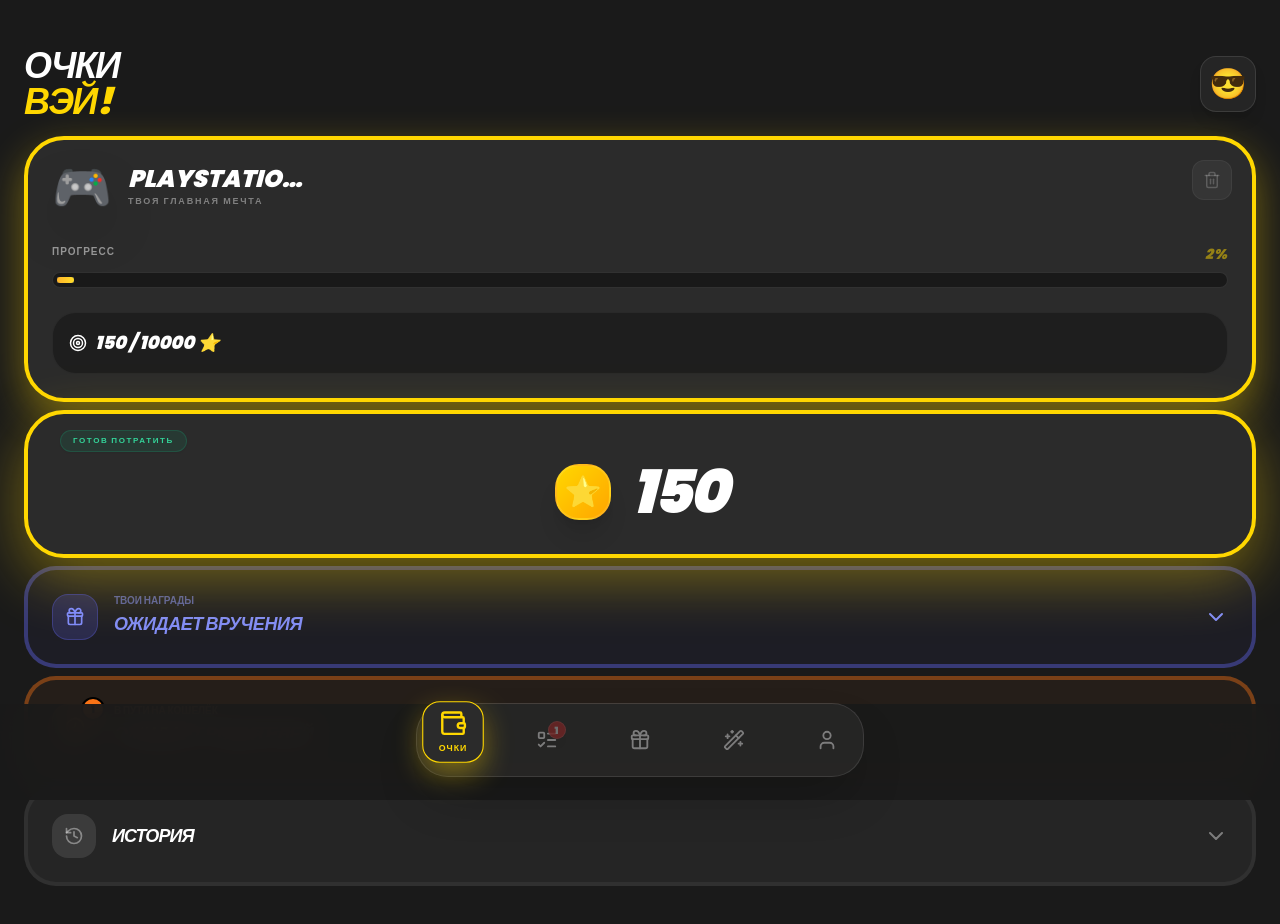
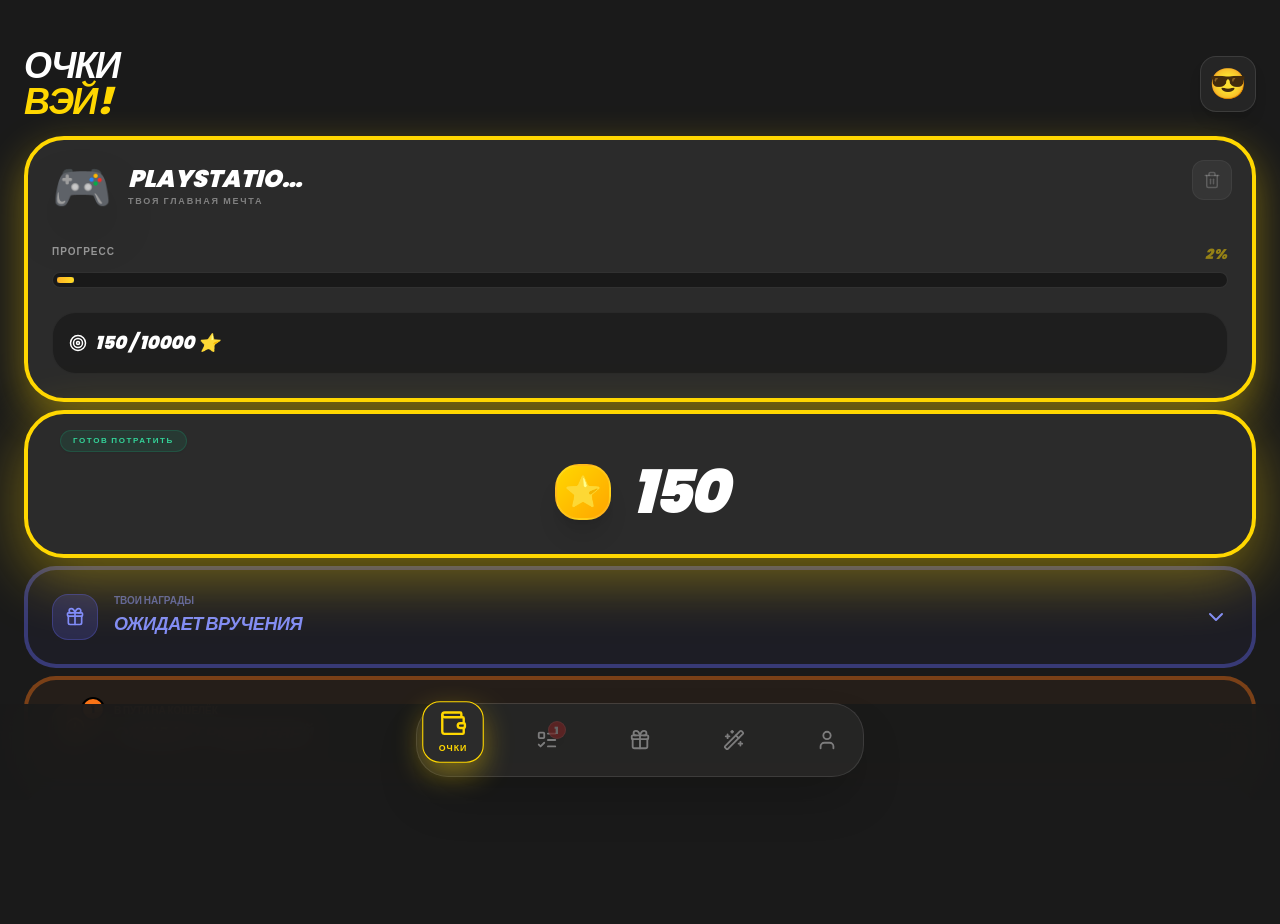
Before and after one commit to StasMaltsev-NM/family-wallet-react-kids, a React (Vite) app: page / in a window 1280 px wide. Shown: the top 924 px of the page. After the commit the page ends 800 px from the top, so only its background shows below. Built offline with nearby package versions, Linux system fonts and the light colour scheme.

Commit message:
backup: before api connect (kids)

```diff
--- a/App.tsx
+++ b/App.tsx
@@ -215,9 +215,9 @@ const App: React.FC = () => {
 
   return (
     <div className="min-h-screen flex flex-col" style={{ backgroundColor: theme.bg, color: theme.text }}>
-      <main className="flex-grow overflow-y-auto">
-        {renderScreen()}
-      </main>
+      <main className="flex-grow scrollArea">
+  {renderScreen()}
+</main>
       <BottomNav
         activeTab={activeTab}
         setActiveTab={setActiveTab}
--- a/index.html
+++ b/index.html
@@ -1,4 +1,13 @@
-
+<style>
+  html, body { height: 100%; overflow: hidden; }
+  #root { height: 100%; }
+  .scrollArea {
+    height: 100%;
+    overflow-y: auto;
+    -webkit-overflow-scrolling: touch;
+    overscroll-behavior: contain;
+  }
+</style>
 <!DOCTYPE html>
 <html lang="en">
 <head>
```
Also changed, not shown: services/api.ts (added), 1 other file (tests, documents, lock files or other folders).
